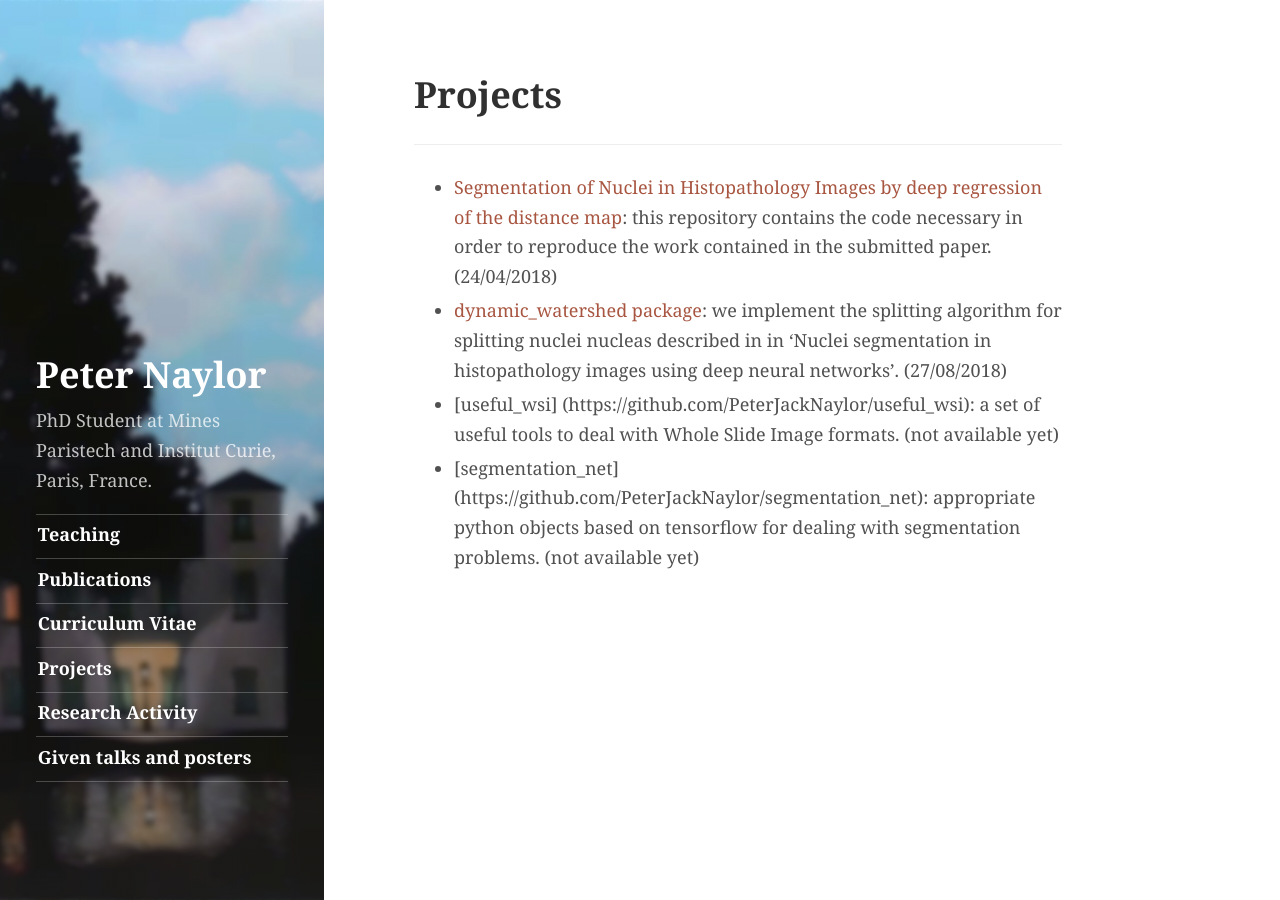
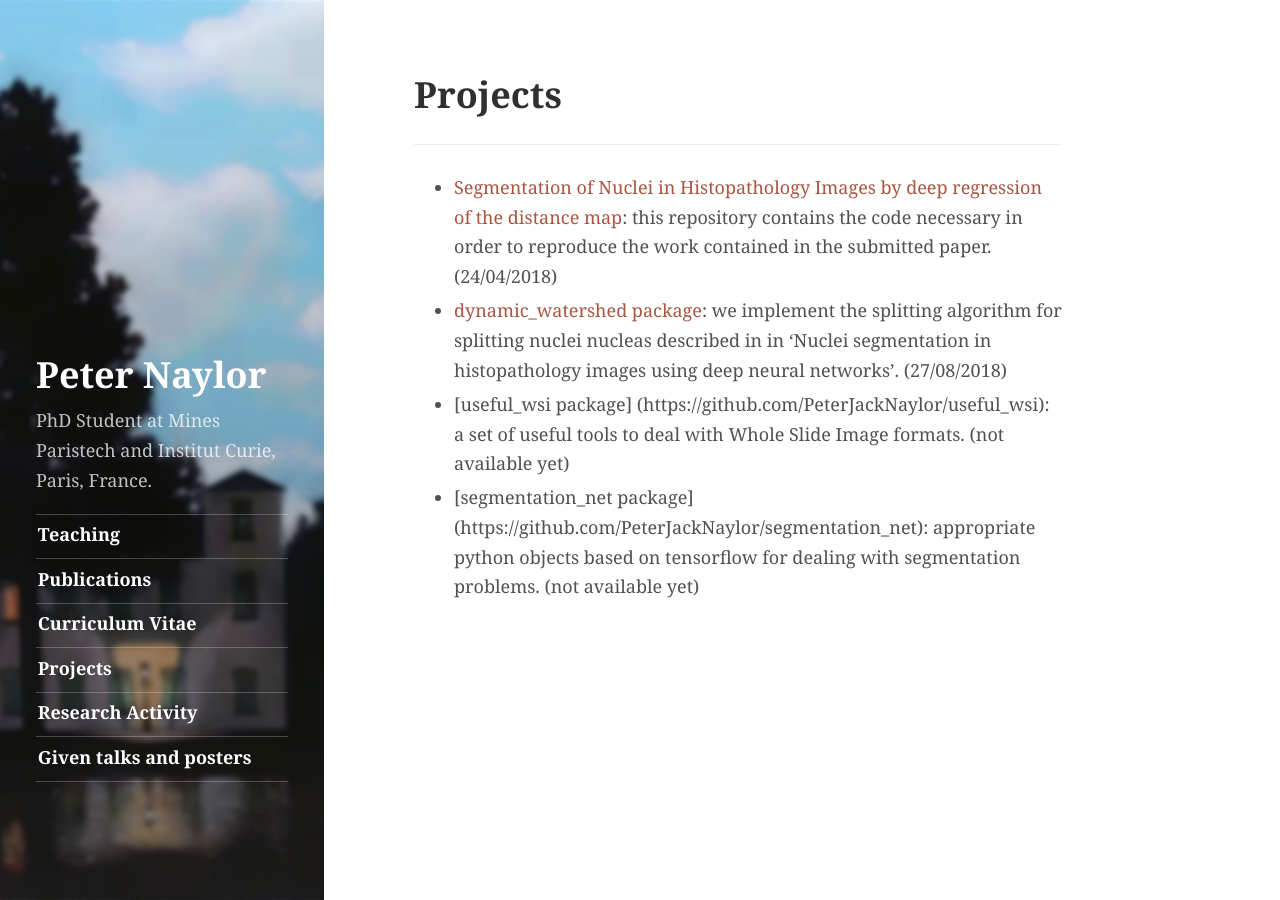
Before and after one commit to PeterJackNaylor/PeterJackNaylor.github.io, a Jekyll site: the page built from tag/Projects.md, in a window 1280 px wide. Built offline with Jekyll 4.4.1, drawn with Linux system fonts in a browser that asks for light colours.

Commit message:
projects

```diff
--- a/tag/Projects.md
+++ b/tag/Projects.md
@@ -10,5 +10,5 @@ description: >
 
 - [Segmentation of Nuclei in Histopathology Images by deep regression of the distance map](https://github.com/PeterJackNaylor/DRFNS):  this repository contains the code necessary in order to reproduce the work contained in the submitted paper. (24/04/2018)
 - [dynamic_watershed package](https://github.com/PeterJackNaylor/dynamic_watershed): we implement the splitting algorithm for splitting nuclei nucleas described in in 'Nuclei segmentation in histopathology images using deep neural networks'. (27/08/2018)
-- [useful_wsi] (https://github.com/PeterJackNaylor/useful_wsi): a set of useful tools to deal with Whole Slide Image formats. (not available yet)
-- [segmentation_net] (https://github.com/PeterJackNaylor/segmentation_net): appropriate python objects based on tensorflow for dealing with segmentation problems. (not available yet)
+- [useful_wsi package] (https://github.com/PeterJackNaylor/useful_wsi): a set of useful tools to deal with Whole Slide Image formats. (not available yet)
+- [segmentation_net package] (https://github.com/PeterJackNaylor/segmentation_net): appropriate python objects based on tensorflow for dealing with segmentation problems. (not available yet)
```
